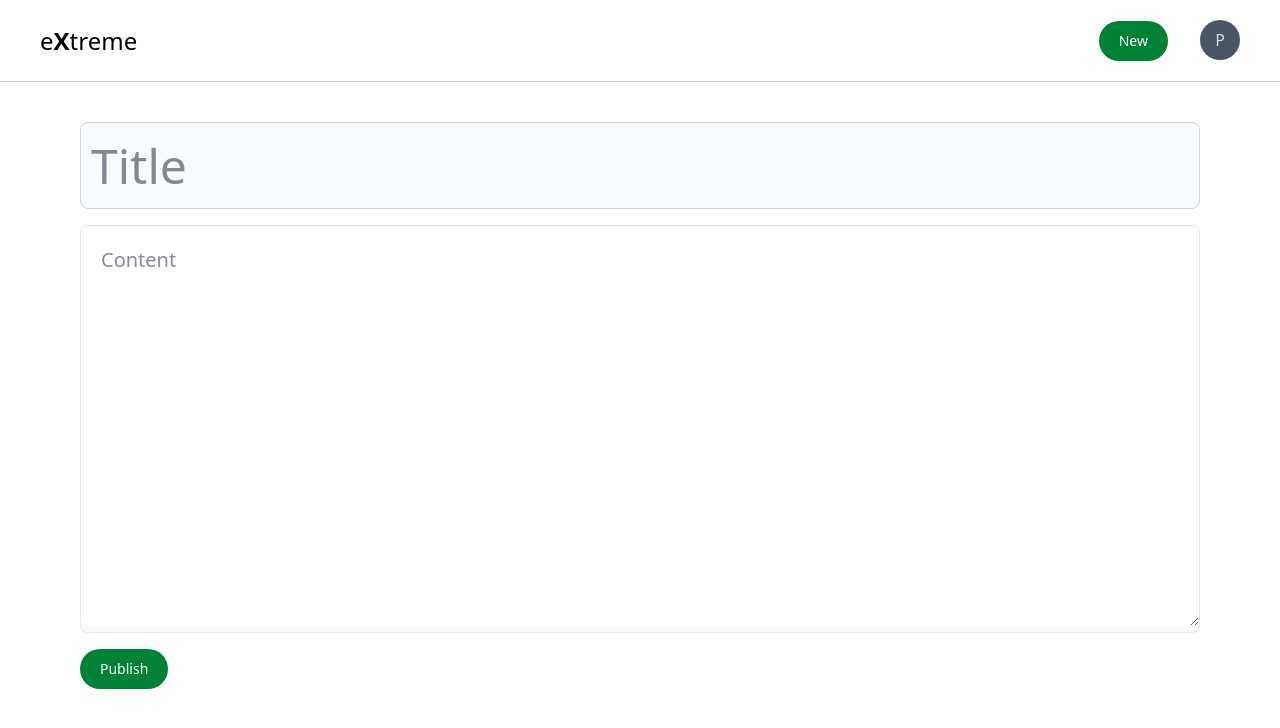
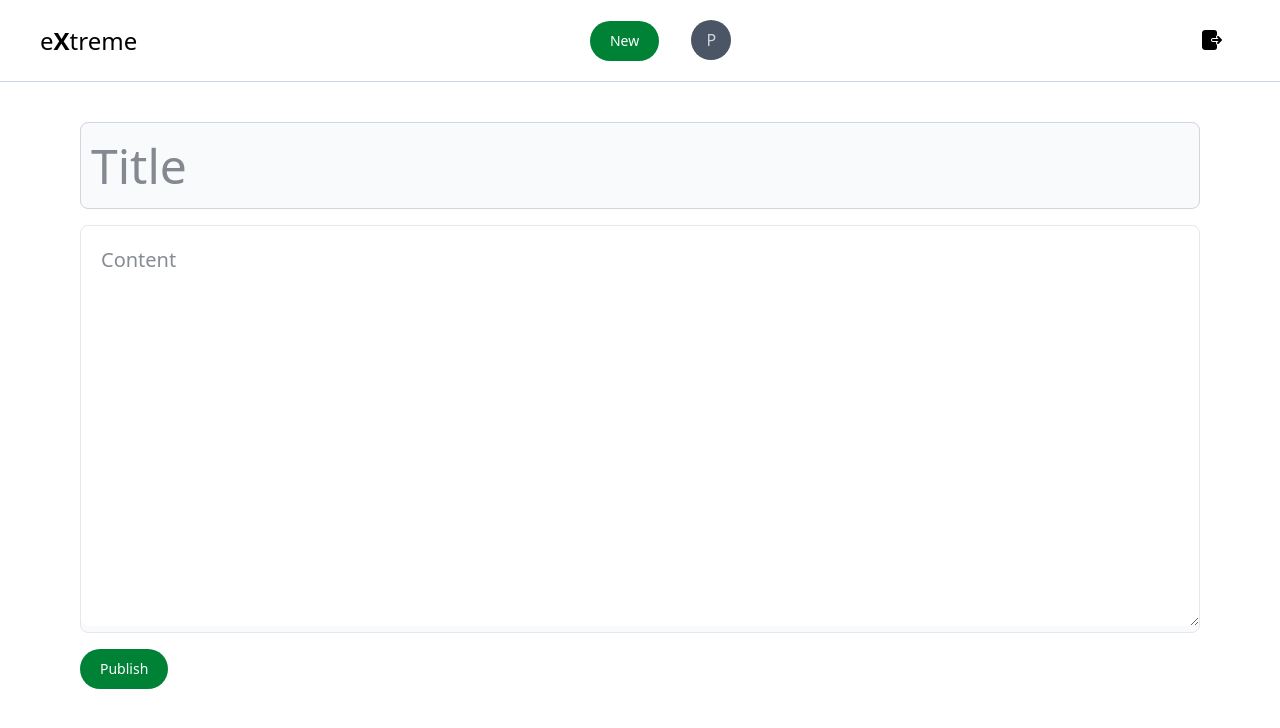
Before and after one commit to pranavmamatha/the-extreme-blog, a React (Vite) app in the folder frontend/: page /publish in a window 1280 px wide. Shown: the top 728 px of the page. Built offline with nearby package versions, Linux system fonts and the light colour scheme; sample sign-in values are in the browser's storage.

Commit message:
added logout feature

```diff
--- a/frontend/src/components/Appbar.tsx
+++ b/frontend/src/components/Appbar.tsx
@@ -1,5 +1,5 @@
 import { Avatar } from "./BlogCard";
-import { Link } from "react-router-dom";
+import { Link, useNavigate } from "react-router-dom";
 export function Appbar() {
   return (
     <div className="border-b border-slate-300 flex justify-between px-10 py-3 mb-10">
@@ -23,8 +23,50 @@ export function Appbar() {
           </Link>
 
           <Avatar name={"P"} />
+
         </div>
       </div>
+          <LogoutButton />
     </div>
   );
 }
+
+
+function LogoutButton(){
+  const navigate = useNavigate();
+  return <div className="">
+    <button
+    onClick={()=>{
+      localStorage.removeItem("token");
+      navigate("/signin")
+    }}
+        className="p-16-semibold p-4 font-semibold rounded-full bg-cover hover:bg-purple-100 hover:shadow-inner focus:bg-gradient-to-r from-purple-400 to-purple-600 focus:text-white text-gray-700 transition-all ease-linear"
+      >
+        <svg
+          xmlns="http://www.w3.org/2000/svg"
+          fill="none"
+          viewBox="0 0 24 24"
+          className="size-6"
+        >
+          <g stroke-width="0" id="SVGRepo_bgCarrier"></g>
+          <g
+            stroke-linejoin="round"
+            stroke-linecap="round"
+            id="SVGRepo_tracerCarrier"
+          ></g>
+          <g id="SVGRepo_iconCarrier">
+            <path
+              className="group-focus:fill-white"
+              fill="#000000"
+              d="M17.2929 14.2929C16.9024 14.6834 16.9024 15.3166 17.2929 15.7071C17.6834 16.0976 18.3166 16.0976 18.7071 15.7071L21.6201 12.7941C21.6351 12.7791 21.6497 12.7637 21.6637 12.748C21.87 12.5648 22 12.2976 22 12C22 11.7024 21.87 11.4352 21.6637 11.252C21.6497 11.2363 21.6351 11.2209 21.6201 11.2059L18.7071 8.29289C18.3166 7.90237 17.6834 7.90237 17.2929 8.29289C16.9024 8.68342 16.9024 9.31658 17.2929 9.70711L18.5858 11H13C12.4477 11 12 11.4477 12 12C12 12.5523 12.4477 13 13 13H18.5858L17.2929 14.2929Z"
+            ></path>
+            <path
+              className="group-focus:fill-white"
+              fill="#000"
+              d="M5 2C3.34315 2 2 3.34315 2 5V19C2 20.6569 3.34315 22 5 22H14.5C15.8807 22 17 20.8807 17 19.5V16.7326C16.8519 16.647 16.7125 16.5409 16.5858 16.4142C15.9314 15.7598 15.8253 14.7649 16.2674 14H13C11.8954 14 11 13.1046 11 12C11 10.8954 11.8954 10 13 10H16.2674C15.8253 9.23514 15.9314 8.24015 16.5858 7.58579C16.7125 7.4591 16.8519 7.35296 17 7.26738V4.5C17 3.11929 15.8807 2 14.5 2H5Z"
+            ></path>
+          </g>
+        </svg>
+    </button>
+  </div>
+}
```
